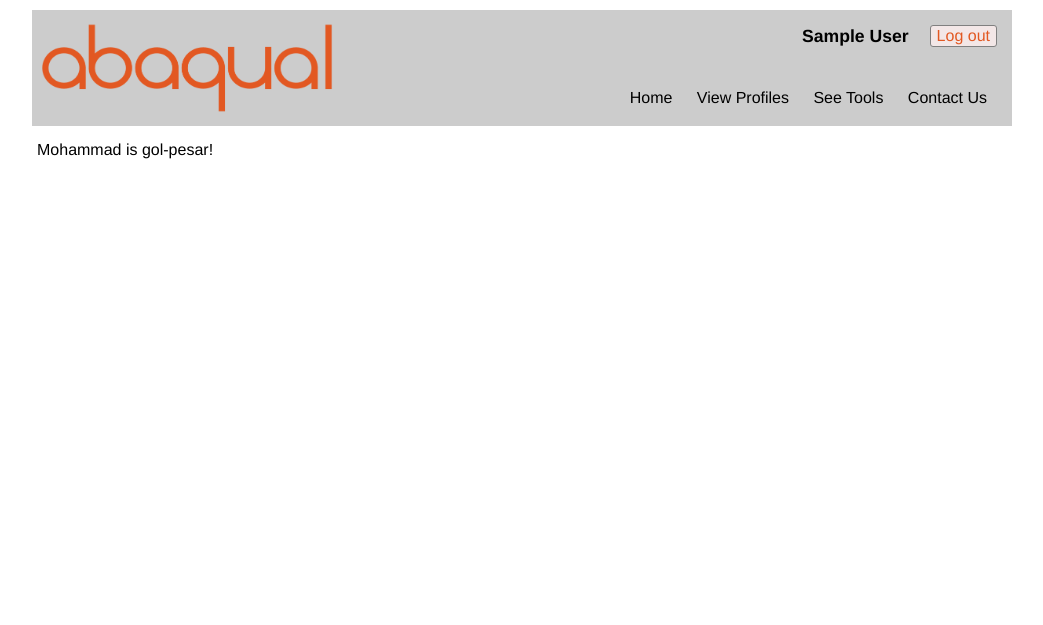
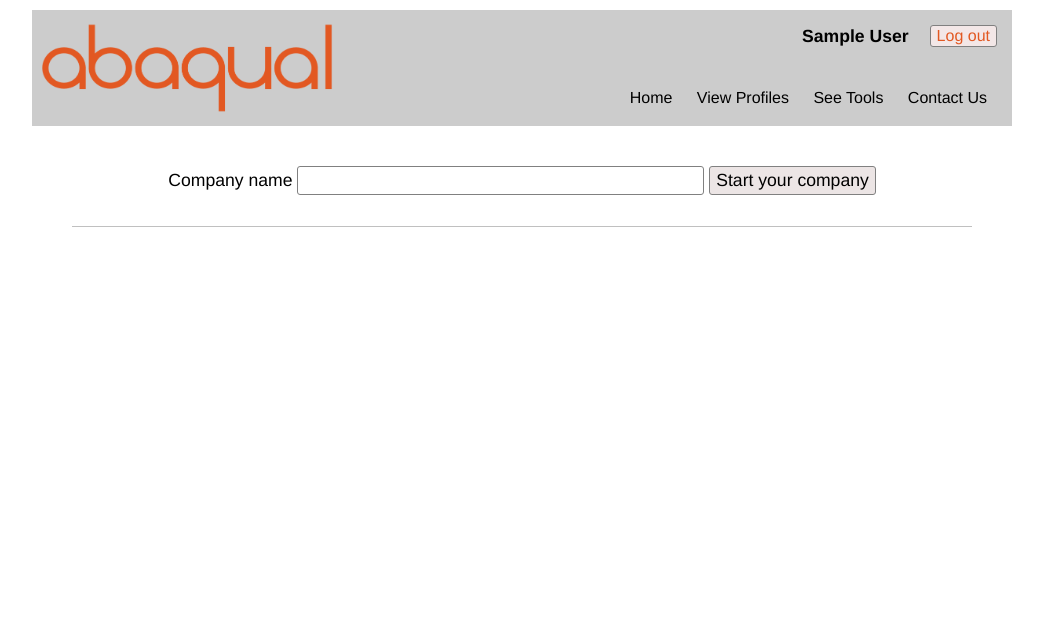
Before and after one commit to shoeybi/abq_web, a Django app: page /profile/ in a window 1280 px wide. Shown: the top 625 px of the page, without its empty margins (118-1161 px from the left). Run offline with Django 3.2, Linux system fonts and the light colour scheme; a user stored in the database is signed in; tables that the repository leaves empty hold one stand-in row (values such as "Sample post"); parts of the project's set-up code (start-up, migrations or seed data) failed here and were passed over.

Commit message:
company registration works

```diff
--- a/awd/abq/models.py
+++ b/awd/abq/models.py
@@ -8,7 +8,6 @@ class AbqUser(models.Model):
 
     Abaqual user is a user with a status and a key for activation.
     Status can be Expert, Professional, or Customer.
-
     """
 
     ABAQUAL_STATUS = (
--- a/awd/abq/views.py
+++ b/awd/abq/views.py
@@ -110,7 +110,7 @@ def Profile(request):
         # ====================
 
         # if the user is launching a new company
-        if 'company_reg' in request.POST:
+        if 'register_company' in request.POST:
             # get the company registration from
             company_form = CompanyForm(request.POST)
             if company_form.is_valid():
@@ -250,7 +250,7 @@ def Profile(request):
     abqUser = AbqUser.objects.get(user=request.user)
     context = {'abqUser': abqUser,
                'company_dic':company_dic,
-               'company_form':company_form,
+               'company_reg_form':company_form,
                'company_dic_employee':company_dic_employee}
     return render_to_response('profile.html', context,
                           context_instance=RequestContext(request))
@@ -385,12 +385,12 @@ def LoginRequest(request):
         return HttpResponseRedirect('/profile/')
     # if the user is posting
     if request.method == 'POST':
-        form = LoginForm(request.POST)
+        login_form = LoginForm(request.POST)
         # check form is valid
-        if form.is_valid():
+        if login_form.is_valid():
             # get username and password
-            username = form.cleaned_data['username']
-            password = form.cleaned_data['password']
+            username = login_form.cleaned_data['username']
+            password = login_form.cleaned_data['password']
             # authenticate user
             user = authenticate(username=username, password=password)
             # check if the user is autheticated
@@ -401,16 +401,16 @@ def LoginRequest(request):
                 return HttpResponseRedirect('/profile/')
             # otherwise show them the form again
             else:
-                return render_to_response('home.html', {'form': form},
+                return render_to_response('home.html', {'login_form': login_form},
                                           context_instance=RequestContext(request))
         # if the form is not valid, show th blank form again
         else:
-            return render_to_response('home.html', {'form': form},
+            return render_to_response('home.html', {'login_form': login_form},
                                       context_instance=RequestContext(request))
     # otherwise show them a blank form
     else:
-        form = LoginForm()
-        return render_to_response('home.html', {'form': form},
+        login_form = LoginForm()
+        return render_to_response('home.html', {'login_form': login_form},
                                   context_instance=RequestContext(request))
 
 
--- a/awd/static/css/awd.css
+++ b/awd/static/css/awd.css
@@ -12,6 +12,26 @@ body * {
     font-smoothing: antialiased;
 }
 
+input {
+    border: solid 1px #808080;
+    border-radius: 3px;
+}
+
+input[type="text"], input[type="password"]{
+    padding-left: 3px;
+    color: #3F3E3E;
+}
+
+input[type="submit"] {
+    cursor: pointer;
+    color: black;
+    background-color: #ECE5E5;
+}
+
+.flamebutton {
+    color: #E25822 !important;
+    background-color: #F3E7E7 !important;
+}
 
 .clear {
     clear: both;
@@ -25,22 +45,17 @@ body * {
     float: left;
 }
 
-.flamebutton {
-    color: #E25822;
-    cursor: pointer;
-    border: solid 1px #808080;
-    border-radius: 3px;
-    background-color: #F3E7E7;
+.error_message {
+    font-size: 0.75em;
+    text-align: left !important ;
 }
 
-.error {
-    font-size: 0.75em;
+.error_highlight, .error_message {
     color: red;
     padding-left: 10px;
     padding-top: 0px;
     margin: 0;
 }
-
 
 #header, #footer {
     width: 960px;
@@ -130,26 +145,29 @@ body * {
 
 #loginform input[type="text"], #loginform input[type="password"] {
     width: 150px;
-    border: solid 1px #808080;
-    border-radius: 3px;
-    padding-left: 3px;
-    color: #3F3E3E;
     height: 20px;
     margin-right: 10px;
 }
 
+#company_reg {
+    width: 900px;
+    height: 40px;
+    margin: 0px auto;
+    margin-top: 25px;
+    padding-bottom: 20px;
+    font-size: 1.1em;
+    text-align: center;
+    border-bottom: 1px solid #C0C0C0;
+}
 
+#company_reg input[type="text"] {
+    width: 400px;
+    height: 25px;
+    font-size: 1.0em;
+}
 
-
-
-/* error class */
-
-
-.error2 {
-       color:        red;
-       padding-left: 10px;
-       padding-top:  0px;
-       margin:       0;
+#company_reg input[type="submit"] {
+    height: 29px;
 }
 
 
@@ -181,6 +199,13 @@ body * {
                            color: black;
 			   font-size: 1.0em;
 }
+
+
+/* error class */
+
+
+
+
 
 
 #registrationbutton input {
@@ -227,43 +252,6 @@ body * {
 
 #profilename p {
 	     font-size: 1.3em;
-}
-
-#company_reg {
-	     clear: left;
-	     font-size: 1.5em;
-	     padding: 40px 50px 20px 50px;
-	     width: 900px;
-	     display: table;
-	     border-bottom:1px solid #C0C0C0;
-}
-
-#company_reg_input {
-		   width: 650px;
-		   display: table-cell;
-}
-
-#company_reg_input input {
-		   width: 450px;
-		   height: 30px;
-		   display: table-cell;
-		   font-size: 0.6em;
-		   color: blue;
-}
-
-
-#company_reg_button {
-		    width: 150px;
-		    height: 30px;
-		    display: table-cell;
-
-}
-
-#company_reg_button input {
-		    font-size: 0.7em;
-		    height: 30px;
-		    display: table-cell;
-
 }
 
 #company {
--- a/awd/templates/base.html
+++ b/awd/templates/base.html
@@ -63,7 +63,6 @@
     <div class="clear"> </div>
 
     <div id="content">
-      Mohammad is gol-pesar!
       <!-- use block content for later extention of the body  -->
       {% block content_base %}
       {% endblock %}
--- a/awd/templates/profile.html
+++ b/awd/templates/profile.html
@@ -1,28 +1,35 @@
-{% extends 'base.html' %}
+{% extends "base.html" %}
 
 {% block extrahead_base %}
 <title> Profile </title>
 {% endblock %}
 
-<!--
+
+{% block content_base %}
+
 {% if abqUser.abaqual_status == "EX" %}
 <div id="company_reg" >
   <form method="post">
     {% csrf_token %}
-    <div id="company_reg_input">
-      <label for="name"{% if company_form.name.errors %} class="error2" {% endif %}> company name </label> {{ company_form.name }}
-    </div>
-    <div id="company_reg_button">
-      <input type="submit" name="company_reg" value="register your company" />
-    </div>
-    {% if company_form.errors %}
-    <p class="error">  {{company_form.name.errors.as_text}} </p>
+    <label for="name"
+	   {% if company_reg_form.name.errors %}
+	   class="error_highlight"
+	   {% endif %}>
+      Company name
+    </label>
+    {{ company_reg_form.name }}
+    <input type="submit" name="register_company" value="Start your company"/>
+    {% if company_reg_form.errors %}
+    <p class="error_message">
+      {{company_reg_form.name.errors.as_text}}
+    </p>
     {% endif %}
   </form>
 </div>
 {% endif %}
 
-
+{% endblock %}
+<!--
 {% for company in company_dic.values %}
 
 <div id="company">
```
Also changed, not shown: awd/templates/home.html (+13 -5 lines).
